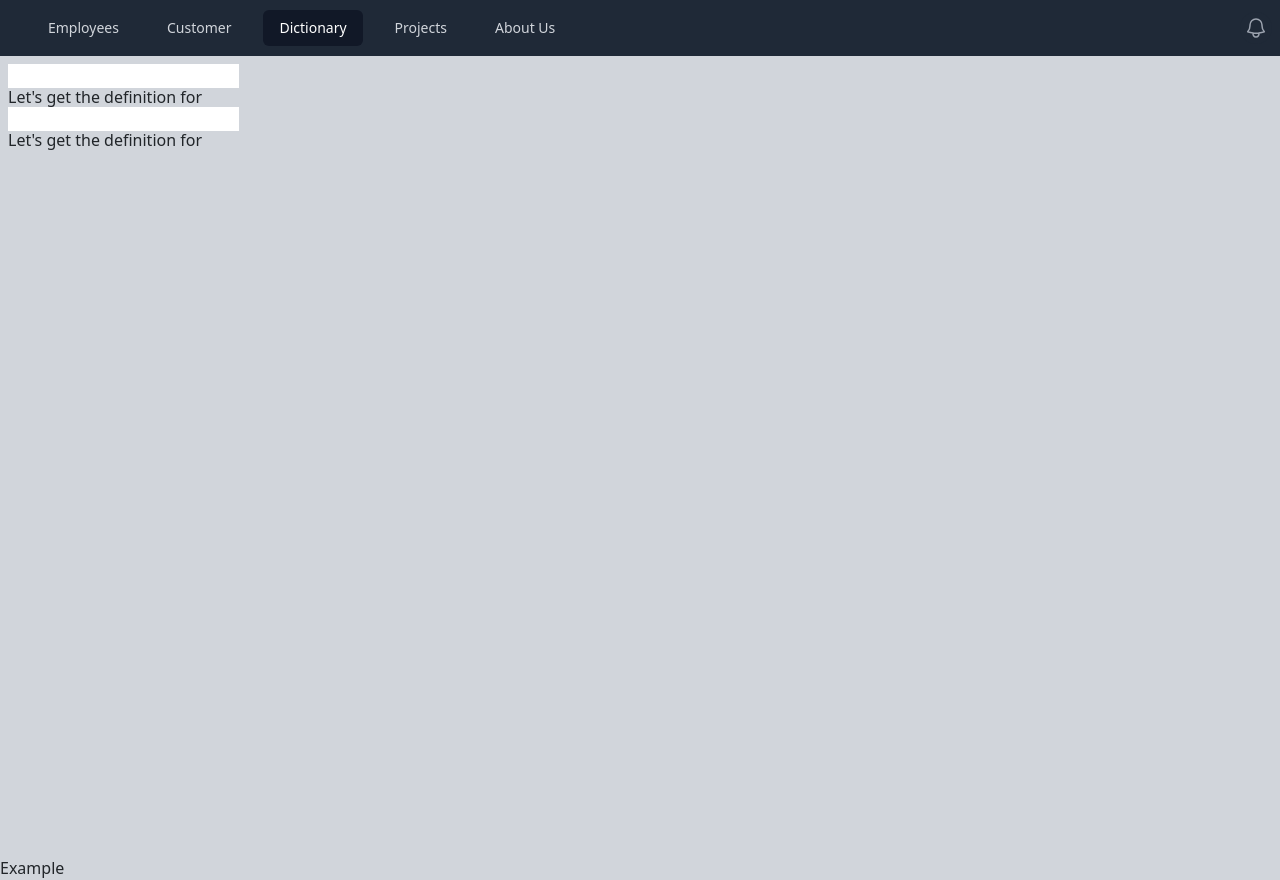
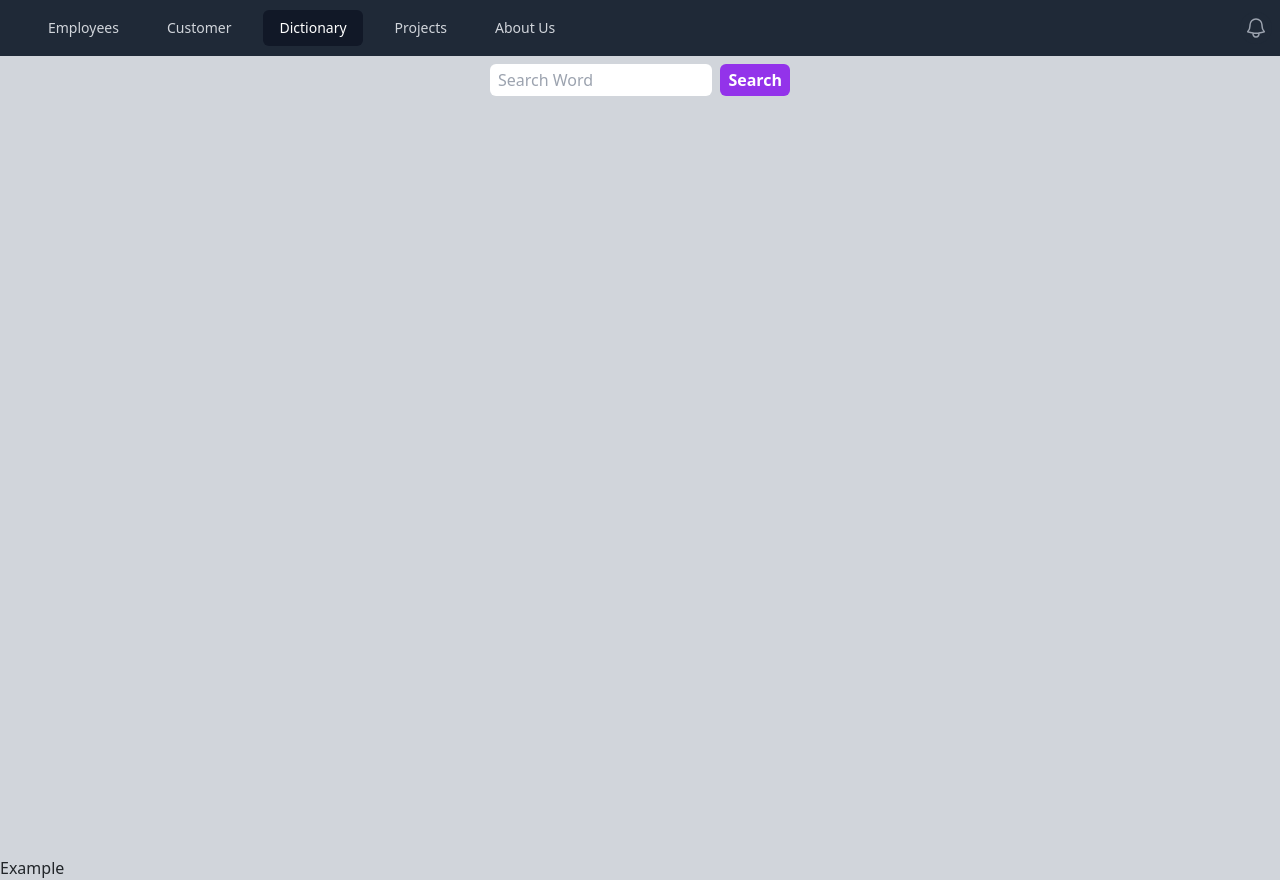
Before and after one commit to kimallencastillo/React, a React (Create React App) app: page /dictionary in a window 1280 px wide. Built offline with nearby package versions, Linux system fonts and the light colour scheme.

Commit message:
build and style a search component

```diff
--- a/src/App.js
+++ b/src/App.js
@@ -8,8 +8,10 @@
 import Header from './components/Header';
 import Employees from './pages/Employees';
 import {BrowserRouter, Routes, Route } from 'react-router-dom';
-import Dictionary from './components/Dictionary';
+import Dictionary from './pages/Dictionary';
 import Customers from './pages/Customers';
+import Definition from './pages/Definition';
+import NotFound from './components/NotFound';
 function App() {
 
   return (
@@ -18,7 +20,11 @@
         <Routes>
           <Route path='/employees' element={<Employees />} />
           <Route path='/customers' element={<Customers />} />
+
+          <Route path='/dictionary/:search' element={<Definition />} />
           <Route path='/dictionary' element={<Dictionary />} />
+          <Route path='/404' element={<NotFound/>} />
+          <Route path='*' element={<NotFound/>} />
         </Routes>
       </Header>
     </BrowserRouter>
--- /dev/null
+++ b/src/components/DefinitionSearch.js
@@ -0,0 +1,39 @@
+import React, { useState, useEffect} from 'react';
+import { useNavigate } from 'react-router-dom';
+
+export default function DefinitionSearch() {
+    const [word, setWord] = useState('');
+    const navigate = useNavigate();
+
+    /*useEffect(()=> {
+        console.log('state Update ', word )
+    }, [word]);
+    useEffect(()=> {
+        console.log('state Update ',  word1)
+    }, [word1]);
+    */
+    // Limit what state useEffect cares about -> dependancy array
+    // 3 different ways to using useEffect
+    // 1. no dependancy array -> it will update for any state change
+    // 2. empty dependency array -> execute once
+    // 3. Passing in data -> only execute when those state variable are changed
+    return (
+
+        <form className='flex space-between space-x-2 max-w-[300px]'
+        onSubmit={() =>{
+            navigate('/dictionary/' + word)
+        }}>
+            <input
+                className='shrink min-w-0 px-2 py-1 rounded'
+                placeholder='Search Word'
+                type='text'
+                onChange={(e) =>{
+                    setWord(e.target.value)
+                }
+            } />
+            <button className='bg-purple-600 hover:bg-purple-700 text-white font-bold py-1 px-2 rounded'> Search </button>
+
+        </form>
+
+    )
+}
--- a/src/components/Dictionary.js
+++ /dev/null
@@ -1,31 +0,0 @@
-import React, { useState, useEffect} from 'react';
-export default function Dictionary() {
-    const [word, setWord] = useState('');
-    const [word1, setWord1] = useState('');
-
-    useEffect(()=> {
-        console.log('state Update ', word )
-    }, [word]);
-    useEffect(()=> {
-        console.log('state Update ',  word1)
-    }, [word1]);
-
-    // Limit what state useEffect cares about -> dependancy array
-    // 3 different ways to using useEffect
-    // 1. no dependancy array -> it will update for any state change
-    // 2. empty dependency array -> execute once
-    // 3. Passing in data -> only execute when those state variable are changed
-    return (
-        <>
-            <input type='text' onChange={(e) =>
-            { setWord(e.target.value) }
-            } />
-            <h1>Let's get the definition for {word} </h1>
-
-            <input type='text' onChange={(e) =>
-            { setWord1(e.target.value) }
-            } />
-            <h2>Let's get the definition for {word1} </h2>
-        </>
-    )
-}
--- a/src/components/Header.js
+++ b/src/components/Header.js
@@ -95,7 +95,7 @@
       )}
     </Disclosure>
     <div className='bg-gray-300'>
-      <div className='max-w-7xl mx-auto bg-gray-300 min-h-screen px-2 py-2'>
+      <div className='max-w-7xl mx-auto bg-gray-300 min-h-screen px-4 py-2'>
         {props.children}
       </div>
       <footer>Example</footer>
--- /dev/null
+++ b/src/components/NotFound.js
@@ -0,0 +1,3 @@
+export default function notFound() {
+    return <p> The page you are looking for is not found</p>
+}
--- /dev/null
+++ b/src/pages/Definition.js
@@ -0,0 +1,86 @@
+import React, { useState , useEffect } from 'react';
+import { useParams , useNavigate , Link} from 'react-router-dom';
+import {v4 as uuidv4 } from 'uuid';
+import DefinitionSearch from "../components/DefinitionSearch";
+import NotFound from '../components/NotFound';
+
+export default function Definition () {
+    const [word, setWord ] = useState();
+    const [notFound, setNotFound] = useState(false)
+    const [error, setError] = useState(false)
+    let { search } = useParams();
+    const navigate = useNavigate();
+
+    useEffect(() => {
+        //const url = 'https://sdYASDFhasfduisaguiasgudgui.us'
+        //const url = 'https://httpstat.us/501'
+        const url = 'https://api.dictionaryapi.dev/api/v2/entries/en/' + search;
+        fetch(url)
+            .then((response) => {
+                //console.log(response.status)
+                if(response.status === 404){
+                   navigate('/404')
+                   setNotFound(true)
+                }else if(response.status === 401){
+                    navigate('/login')
+                }else if(response.status === 500){
+                    setError(true)
+                    //setServerError(true)
+                }
+                if(!response.ok) {
+                    setError(true)
+                    throw new Error('Something went wrong')
+                }
+                return response.json()
+            })
+            .then((data) => {
+                setWord(data[0].meanings)
+                //console.log(data[0].meanings)
+            })
+            .catch((e) => {
+                console.log(e.message);
+            })
+    }, []);
+
+    if(notFound === 404){
+        return (
+        <>
+            <NotFound />
+            <Link to='/dictionary'>Search another</Link>
+        </>
+        );
+    }
+
+    if(error === true){
+        return (
+        <>
+            <p>Something went wrong, try again</p>
+            <Link to='/dictionary'>Search another</Link>
+        </>
+        );
+    }
+
+
+    return (
+    <>
+        {word
+        ? <>
+        <h1 className='text-4xl'>Here is a definition: </h1>
+        {word.map((meaning) => {
+            return (
+            <p key={uuidv4()} className='my-6'>
+                {meaning.partOfSpeech + ': '} :
+                {meaning.definitions[0].definition}
+            </p>
+
+            );
+        })}
+        <p>Search again: </p>
+        <DefinitionSearch />
+        </>
+        :  null
+    }
+    </>
+    )
+
+}
--- /dev/null
+++ b/src/pages/Dictionary.js
@@ -0,0 +1,9 @@
+import DefinitionSearch from "../components/DefinitionSearch";
+
+export default function Dictionary() {
+   return (
+      <div className='flex justify-center'>
+         <DefinitionSearch />
+      </div>
+   )
+}
```
